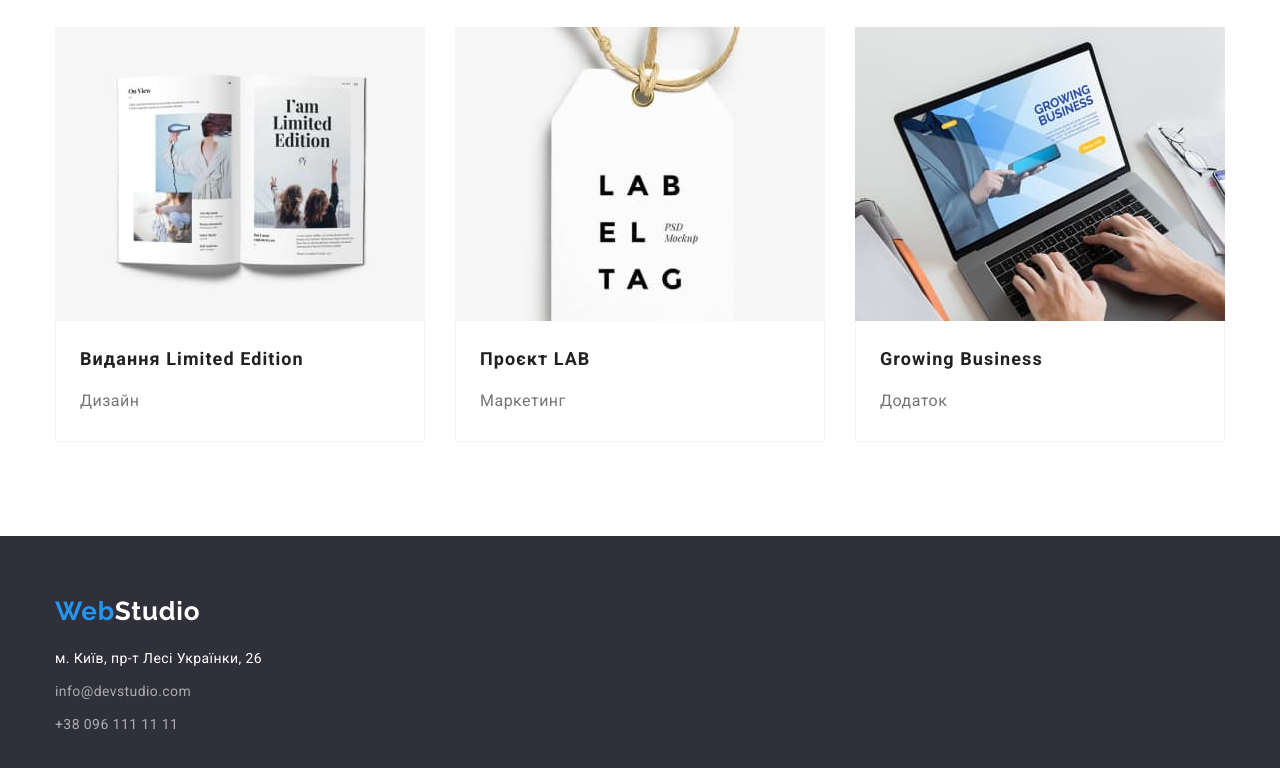
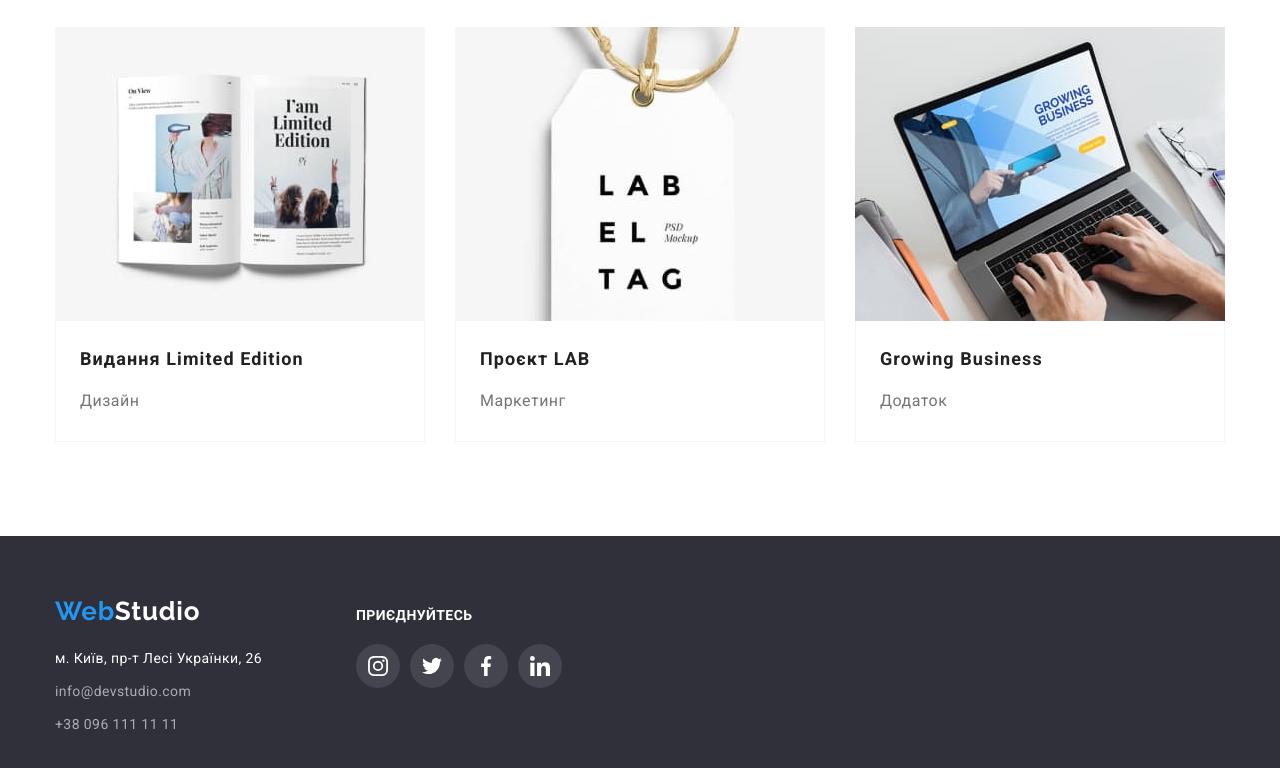
Before and after one commit to sokulyk/goit-markup-hw-04, a plain HTML site: page portfolio.html in a window 1280 px wide. Shown: the part 1126-1894 px from the top of the page. Drawn offline with Linux system fonts and the light colour scheme; files whose address does not match are found by name.

Commit message:
portfolio updated

```diff
--- a/portfolio.html
+++ b/portfolio.html
@@ -30,8 +30,16 @@
                 </nav>
 
                 <ul class="list header-menu-contacts">
-                    <li><a class="links contacts" href="mailto:info@devstudio.com">info@devstudio.com</a></li>
-                    <li><a class="links contacts" href="tel:+380961111111">+38 096 111 11 11</a></li>
+                    <li><a class="links contacts" href="mailto:info@devstudio.com">
+                        <svg class="contact-icons" width="16" height="12">
+                            <use href="./images/icons.svg#icon-env"></use>
+                        </svg>info@devstudio.com</a>
+                    </li>
+                    <li><a class="links contacts" href="tel:+380961111111">
+                        <svg class="contact-icons" width="10" height="16">
+                            <use href="./images/icons.svg#icon-phone"></use>
+                        </svg>+38 096 111 11 11</a>
+                    </li>
                 </ul>
         </div>
     </header>
@@ -129,10 +137,13 @@
         </section>
     </main>
     <footer class="footer-base">
-        <div class="container">
+        <!-- Всередині має бути дів контейнер -->
+        <div class="container header-container">
+            <div>
             <a href="./index.html" class="logo footer">
                 <span class="logo-accent">Web</span><span class="logo-white">Studio</span></a>
             <address class="address-style">
+                <!-- <section> -->
                 <ul class="list">
                     <li class="address-string"><a class="links street-links" href="https://goo.gl/maps/GKhobsWF1xFbK7M66">м. Київ, пр-т Лесі
                             Українки,
@@ -140,7 +151,35 @@
                     <li class="address-string"><a class="links foot-links" href="mailto:info@devstudio.com">info@devstudio.com</a></li>
                     <li class="address-string"><a class="links foot-links" href="tel:+380961111111">+38 096 111 11 11</a></li>
                 </ul>
+                <!-- </section> -->
             </address>
+            </div>
+            <div class="socnet-container">
+            <h3 class="socnet-header">Приєднуйтесь</h3>
+            <ul class="list socnet-list">
+                <li class="socnet-item"><a href="" class="socnet-link">
+                        <svg class="socnet-icons" width="20" height="20">
+                        <use href="./images/icons.svg#icon-insta"></use>
+                        </svg></a>
+                </li>
+                <li class="socnet-item"><a href="" class="socnet-link">
+                    <svg class="socnet-icons" width="20" height="20">
+                        <use href="./images/icons.svg#icon-twitter"></use>
+                    </svg>
+                </a></li>
+                <li class="socnet-item"><a href="" class="socnet-link">
+                    <svg class="socnet-icons" width="20" height="20">
+                        <use href="./images/icons.svg#icon-fb"></use>
+                    </svg>
+                </a></li>
+                <li class="socnet-item"><a href="" class="socnet-link">
+                    <svg class="socnet-icons" width="20" height="20">
+                        <use href="./images/icons.svg#icon-linkedin"></use>
+                    </svg>
+                </a></li>
+            </ul>
+            </div>
+
         </div>
     </footer>
 </body>
```
Also changed, not shown: index.html (+1 -0 lines). Lines whose indentation alone changed are shown as unchanged.
